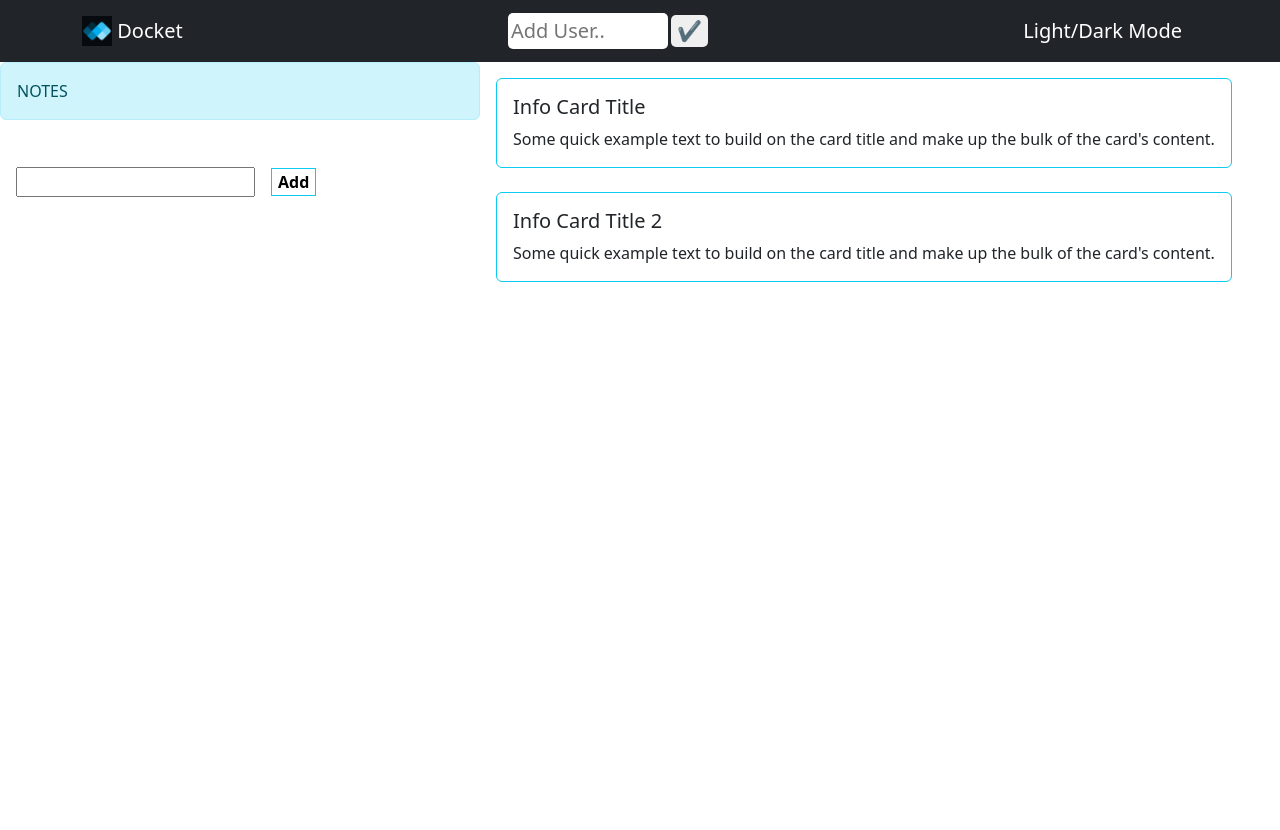
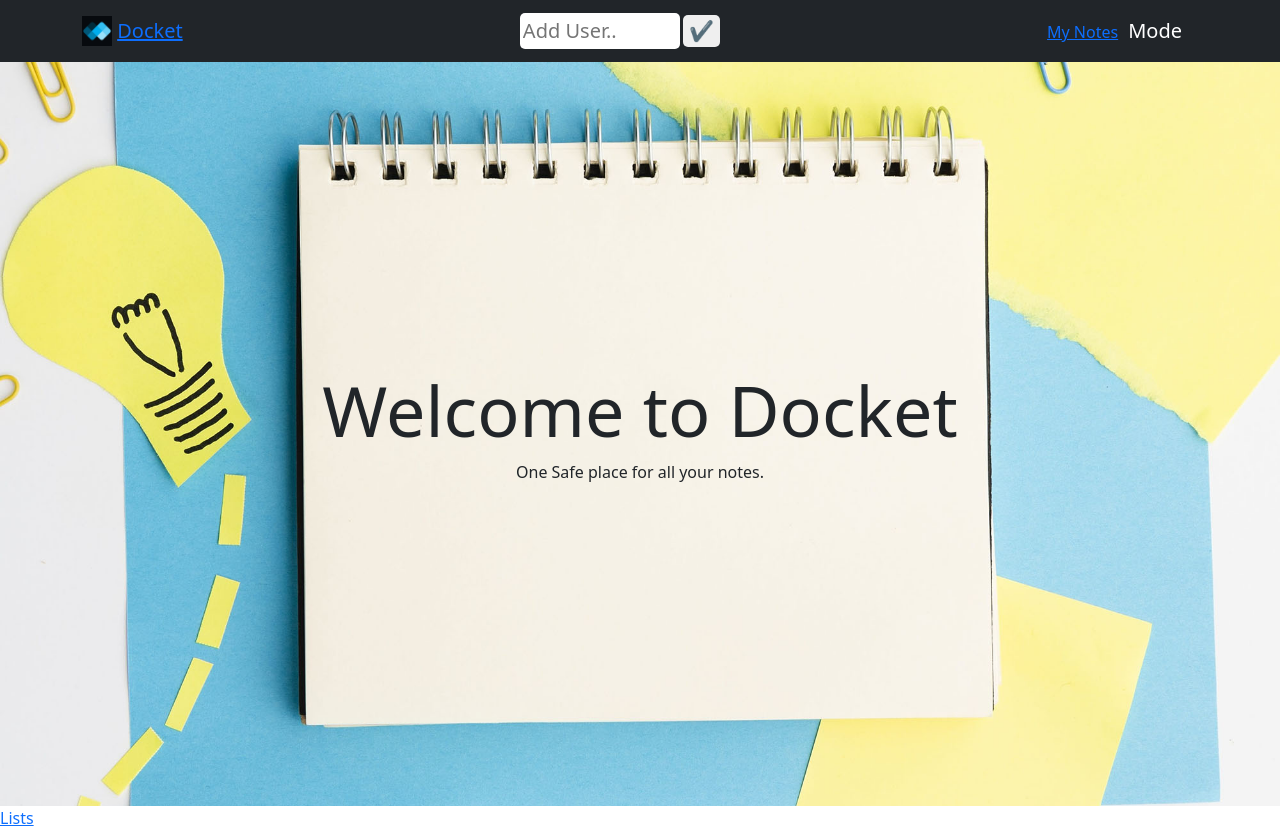
Before and after one commit to bouzianeseffah/front-end-project, a React (Create React App) app in the folder todo-list-project/: page / in a window 1280 px wide. Before the commit the page ends 800 px from the top, so only its background shows below. Built offline with nearby package versions, Linux system fonts and the light colour scheme.

Commit message:
Still working on getting routes to work

```diff
--- a/todo-list-project/package.json
+++ b/todo-list-project/package.json
@@ -14,6 +14,7 @@
     "react": "^18.2.0",
     "react-bootstrap": "^2.5.0",
     "react-dom": "^18.2.0",
+    "react-router-dom": "^5.0.0",
     "react-scripts": "^2.1.3",
     "web-vitals": "^2.1.4"
   },
--- a/todo-list-project/src/App.js
+++ b/todo-list-project/src/App.js
@@ -1,25 +1,31 @@
 // DEPENDENCIES
+import { BrowserRouter, Route, Link } from "react-router-dom";
 import React from "react";
-import 'bootstrap/dist/css/bootstrap.min.css';
+import "bootstrap/dist/css/bootstrap.min.css";
 
 // COMPONENTS
 import Nav from "./components/Navbar";
-import Sidebar from "./components/Sidebar";
+import LandingPage from "./components/LandingPage/LandingPage";
+// import MyNotes from "./components/MyNotes/MyNotes";
+// import Sidebar from "./components/Sidebar";
 import Lists from "./components/Lists";
 
 function App() {
-
-
-
   return (
-    <div className="App">
+    <BrowserRouter>
       <Nav />
-      <div className="content-container">
-        <Sidebar />
-        <Lists />
-      </div>
-
-    </div>
+      {/* <Switch>
+        <Route path="/" exact>
+          <LandingPage />
+        </Route>
+        <Route path="/mynotes">
+          <Lists />
+        </Route>
+      </Switch> */}
+      <Route path="/" component={LandingPage} exact />
+      <Route path="/mynotes" component={Lists} />
+      <Link to="/newnote">Lists</Link>
+    </BrowserRouter>
   );
 }
 
--- /dev/null
+++ b/todo-list-project/src/components/LandingPage/LandingPage.css
@@ -0,0 +1,43 @@
+.main {
+  min-height: 93vh;
+  display: flex;
+  align-items: center;
+  background-image: url("../../images/background1.jpg");
+  background-position: center;
+  background-size: cover !important;
+}
+
+.title {
+  font-size: 70px;
+}
+
+.subtitle {
+  font-size: 25px;
+  padding-top: 10px;
+}
+
+.intro-text {
+  width: 100%;
+  text-align: center;
+}
+
+.buttonContainer {
+  margin-top: 50px;
+  display: flex;
+  justify-content: space-evenly;
+}
+
+.landingbutton {
+  width: 100px;
+  height: 55px;
+}
+
+@media only screen and (min-width: 900px) {
+  .buttonContainer {
+    padding: 0 200px;
+  }
+
+  .title {
+    padding: 0 100px;
+  }
+}
--- /dev/null
+++ b/todo-list-project/src/components/LandingPage/LandingPage.js
@@ -0,0 +1,22 @@
+import React from "react";
+import { Container, Row, Button } from "react-bootstrap";
+import "./LandingPage.css";
+
+const LandingPage = () => {
+  return (
+    <div className="main">
+      <Container>
+        <Row>
+          <div className="intro-text">
+            <div>
+              <h1 className="title">Welcome to Docket</h1>
+              <p className="sub-title">One Safe place for all your notes.</p>
+            </div>
+          </div>
+        </Row>
+      </Container>
+    </div>
+  );
+};
+
+export default LandingPage;
--- /dev/null
+++ b/todo-list-project/src/components/MyNotes/MyNotes.js
@@ -0,0 +1,24 @@
+import Sidebar from "./components/Sidebar";
+import Lists from "./components/Lists";
+import {
+  BrowserRouter as Router,
+  Switch,
+  Route,
+  Link,
+  useParams,
+  useRouteMatch,
+  BrowserRouter,
+} from "react-router-dom";
+
+import React from "react";
+
+const MyNotes = () => {
+  return (
+    <div className="content-container">
+      <Sidebar />
+      <Lists />
+    </div>
+  );
+};
+
+export default MyNotes;
--- a/todo-list-project/src/components/Navbar.js
+++ b/todo-list-project/src/components/Navbar.js
@@ -1,54 +1,53 @@
 import React, { useState } from "react";
-import Container from 'react-bootstrap/Container';
-import Navbar from 'react-bootstrap/Navbar';
-import logo from '../images/Docket.png'
+import Container from "react-bootstrap/Container";
+import Navbar from "react-bootstrap/Navbar";
+import logo from "../images/Docket.png";
+import { Link } from "react-router-dom";
 
 function Nav() {
-
-  const [nameInForm, setNameInForm] = useState('')
-  const [show, setShow] = useState(true)
+  const [nameInForm, setNameInForm] = useState("");
+  const [show, setShow] = useState(true);
 
   const inputName = (event) => {
     setNameInForm(event.target.value);
-  }
+  };
 
   // Show the user names input
   function handleSubmit() {
-    setNameInForm(prevName => prevName = nameInForm)
+    setNameInForm((prevName) => (prevName = nameInForm));
     // console.log('Welcome ' + nameInForm)
-    setShow(prevShow => prevShow === true ? false : true)
+    setShow((prevShow) => (prevShow === true ? false : true));
     // console.log(show)
   }
-
 
   return (
     <div className="Nav">
       <Navbar bg="dark" variant="dark">
         <Container>
-          <Navbar.Brand href="#home">
+          <Navbar.Brand>
             <img
               alt=""
               src={logo}
               width="30"
               height="30"
               className="d-inline-block align-top"
-            />{' '}
-            Docket
+            />{" "}
+            <Link to="/">Docket</Link>
           </Navbar.Brand>
 
-          <Navbar.Brand >
-            <form className={show ? 'show' : 'none'}>
+          <Navbar.Brand>
+            <form className={show ? "show" : "none"}>
               <input
-                type='text'
+                type="text"
                 id="firstname"
                 value={nameInForm}
                 placeholder="Add User.."
                 className="addName"
                 onChange={inputName}
-                maxLength='15'
+                maxLength="15"
               />
               <button
-                type = "button"
+                type="button"
                 className="addName-button"
                 onClick={handleSubmit}
                 // onMouseDown={handleClose}
@@ -57,10 +56,10 @@ function Nav() {
               </button>
             </form>
 
-            <div className={show ? 'none' : 'show'}>
+            <div className={show ? "none" : "show"}>
               <span className="name">Welcome, {nameInForm} </span>
               <button
-                type = "button"
+                type="button"
                 className="addName-button"
                 onClick={handleSubmit}
                 // onMouseDown={handleShow}
@@ -69,11 +68,13 @@ function Nav() {
               </button>
             </div>
           </Navbar.Brand>
-
-          {/* Light dark mode button */}
-          <Navbar.Brand href="#home">
-            Light/Dark Mode
-          </Navbar.Brand>
+          <div>
+            <Link to="/mynotes" style={{ margin: "0 10px 0 0" }}>
+              My Notes
+            </Link>
+            {/* Light dark mode button */}
+            <Navbar.Brand href="#home">Mode</Navbar.Brand>
+          </div>
         </Container>
       </Navbar>
     </div>
--- a/todo-list-project/src/components/Sidebar.js
+++ b/todo-list-project/src/components/Sidebar.js
@@ -1,138 +1,151 @@
-import React, { useState } from 'react';
-import Alert from 'react-bootstrap/Alert';
-import Button from 'react-bootstrap/Button';
-import Offcanvas from 'react-bootstrap/Offcanvas';
-import {nanoid} from 'nanoid'
+import React, { useState, useEffect } from "react";
+import { nanoid } from "nanoid";
+import axios from "axios";
+import { Link } from "react-router-dom";
+
+import Alert from "react-bootstrap/Alert";
+import Button from "react-bootstrap/Button";
+import Offcanvas from "react-bootstrap/Offcanvas";
 
 // image
-import ArrowRight from '../images/arrow-right.svg'
+import ArrowRight from "../images/arrow-right.svg";
 
 function Sidebar(props) {
-  // link to back-end
-  const { onCreate } = props
+  // link to back-end ------------
+  // stores the data from the url
+  const [notes, setNotes] = useState([]);
 
-  const [variables, setVariables] = useState({
-    title: '',
-    description: '',
-    done: false
-  });
-
-  const onChange = (e) => {
-    setVariables({
-      ...variables,
-      [e.target.name]: e.target.value
-    })
+  // fetches the data from the url
+  const fetchNotes = async () => {
+    const data = await axios.get("http://localhost:8080/");
+    setNotes(data);
   };
 
-  const saveTodo = (e) => {
-    e.preventDefault()
-    onCreate(variables)
-  }
+  useEffect(() => {
+    fetchNotes();
+  }, []);
+  // link to back-end ------------
 
   // variables
   const [show, setShow] = useState(false);
   const handleClose = () => setShow(false);
   const handleShow = () => setShow(true);
 
-  const [createdTitle, setCreatedTitle] = useState('');
+  const [createdTitle, setCreatedTitle] = useState("");
   const [title, setTitle] = useState({
-    title: '',
+    title: "",
     key: nanoid(),
-    id: nanoid()
+    id: nanoid(),
   });
   const [allTitles, setAllTitles] = useState([]);
 
   const [showEdit, setShowEdit] = useState(false);
 
   const addTitle = (e) => {
-    e.preventDefault()
+    e.preventDefault();
     // creates new folder name
     const newTitle = {
       title: createdTitle,
       key: nanoid(),
-      id: nanoid()
-    }
+      id: nanoid(),
+    };
     setAllTitles((prevAllTitles) => [newTitle, ...prevAllTitles]);
     // Clears input when entered
-    setCreatedTitle(prevTitle => prevTitle = '')
-  }
+    setCreatedTitle((prevTitle) => (prevTitle = ""));
+  };
 
   // deletes current folder name
-  function deleteTitle(id){
-    setAllTitles(prevAllTitles => prevAllTitles.filter(note => note.id !== id));
+  function deleteTitle(id) {
+    setAllTitles((prevAllTitles) =>
+      prevAllTitles.filter((note) => note.id !== id)
+    );
     // console.log('value of id:', allTitles[0].id)
   }
 
   // Edits current folder name
-  function editTitle(event){
+  function editTitle(event) {
     // console.log(inputName2())
-    setShowEdit(prevShowEdit => prevShowEdit === false ? true : false);
-    if(showEdit === false) {
-      console.log('editing', event, showEdit)
+    setShowEdit((prevShowEdit) => (prevShowEdit === false ? true : false));
+    if (showEdit === false) {
+      console.log("editing", event, showEdit);
     } else {
-      console.log('edited', event, showEdit)
+      console.log("edited", event, showEdit);
       // setAllTitles(prevTitles => prevTitles.map(prevTitles => {
       //   return prevTitles.title === title.title
       //   ? {...prevTitles, title: event}
       //   : prevTitles;
       // }))
-      return allTitles
+      return allTitles;
     }
   }
 
   const inputName2 = (event) => {
-    console.log(event.currentTarget.value)
+    console.log(event.currentTarget.value);
     // return event.currentTarget.value;
-    setAllTitles(prevTitles => prevTitles.map(prevTitles => {
+    setAllTitles((prevTitles) =>
+      prevTitles.map((prevTitles) => {
         return prevTitles.title === title.title
-        ? {...prevTitles, title: event.currentTarget.value}
+          ? { ...prevTitles, title: event.currentTarget.value }
           : prevTitles;
-      }))
-  }
-
+      })
+    );
+  };
 
   // sets title name from input
   const inputName = (event) => {
     setCreatedTitle(event.target.value);
     // console.log('value is:', event.target.value);
-  }
+  };
 
   // iterates over our array and shows it in the browser
   const folderElements = allTitles.map((note) => (
     <>
       <p key={note.key} id={note.id}>
         {/* {note.title}  */}
-        {
-          showEdit === false ? note.title : <input
-            type='text'
+        {showEdit === false ? (
+          note.title
+        ) : (
+          <input
+            type="text"
             onChange={inputName2}
             placeholder={note.title}
-            maxLength='15'/>
-        }
+            maxLength="15"
+          />
+        )}
 
-        <button type='button' className='sidebar-delete-buttons' onClick={() => deleteTitle(note.id)}>
+        <button
+          type="button"
+          className="sidebar-delete-buttons"
+          onClick={() => deleteTitle(note.id)}
+        >
           Delete
         </button>
 
-        {
-          !showEdit
-          ?
-          <button type='button' className='sidebar-edit-buttons' onClick={() => editTitle(note.title)}>
+        {!showEdit ? (
+          <button
+            type="button"
+            className="sidebar-edit-buttons"
+            onClick={() => editTitle(note.title)}
+          >
             Edit
           </button>
-          :
-          <button type='button' className='sidebar-edit-buttons green' onClick={() => editTitle(note.title)}>
+        ) : (
+          <button
+            type="button"
+            className="sidebar-edit-buttons green"
+            onClick={() => editTitle(note.title)}
+          >
             Confirm
           </button>
-        }
+        )}
       </p>
     </>
-  ))
+  ));
 
   return (
-    <div className='sidebar'>
+    <div className="sidebar">
       <Button className="d-lg-none sidebar-popout-button" onClick={handleShow}>
-        <img src={ArrowRight} width='20rem' height='20rem' />
+        <img src={ArrowRight} width="20rem" height="20rem" />
       </Button>
 
       <Alert variant="info" className="d-none d-lg-block">
@@ -144,29 +157,27 @@ function Sidebar(props) {
           <Offcanvas.Title>Notes</Offcanvas.Title>
         </Offcanvas.Header>
 
-        <div className='folder-container'>
-          <form onSubmit={saveTodo}>
+        <div className="folder-container">
+          <form>
             <input
-            type='text'
+              type="text"
               value={createdTitle}
               // onChange={inputName}
-            maxLength='15'
+              maxLength="15"
               // back-end-code
-            name='title'
-            onChange={(e) => onChange(e)}
             />
             <button
-            type='button'
-            className='add-folder-title'
+              type="button"
+              className="add-folder-title"
               onClick={addTitle}
-          >Add</button>
+            >
+              Add
+            </button>
           </form>
-          <br/>
+          <br />
 
           {folderElements}
-
         </div>
-
       </Offcanvas>
     </div>
   );
```
Also changed, not shown: todo-list-project/public/index.html (+2 -27 lines), todo-list-project/src/components/Lists.js (+17 -5 lines), todo-list-project/src/images/background1.jpg (added), 1 other file (tests, documents, lock files or other folders). Lines whose indentation alone changed are shown as unchanged.
